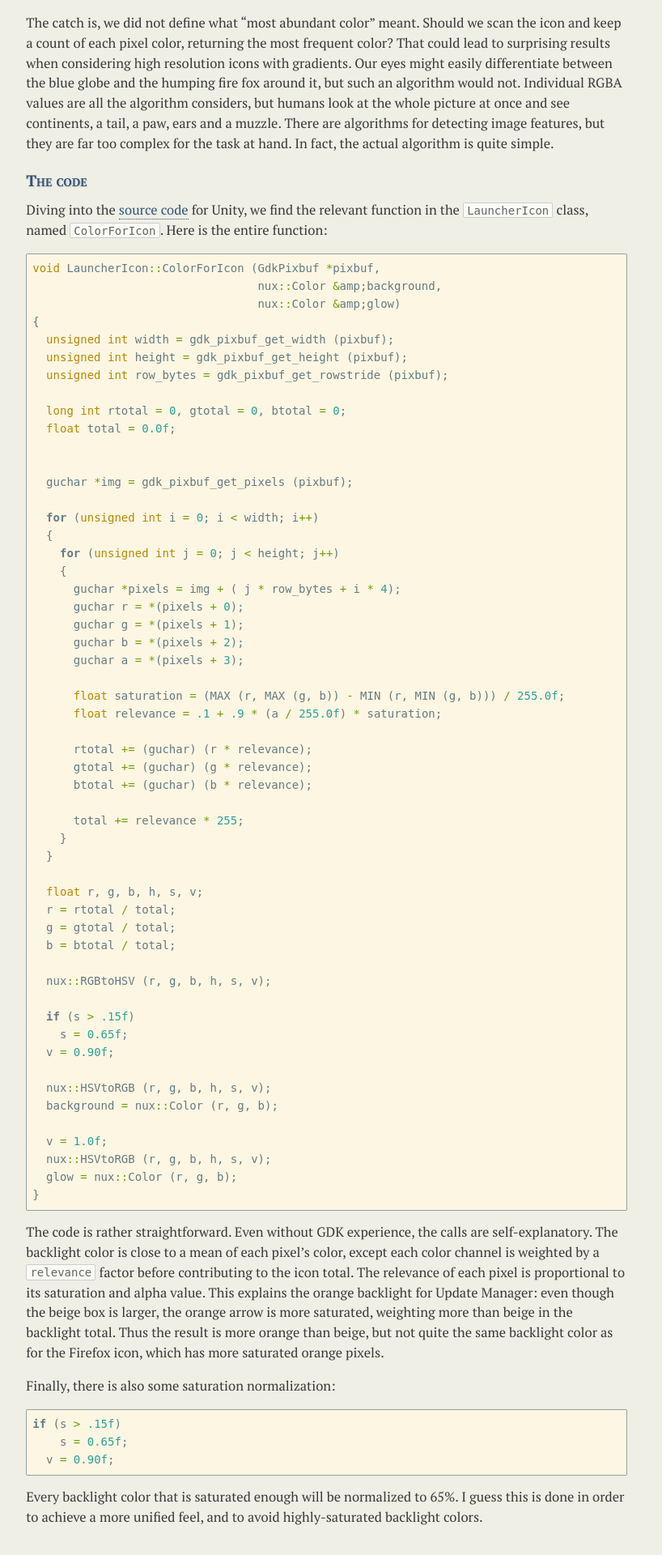
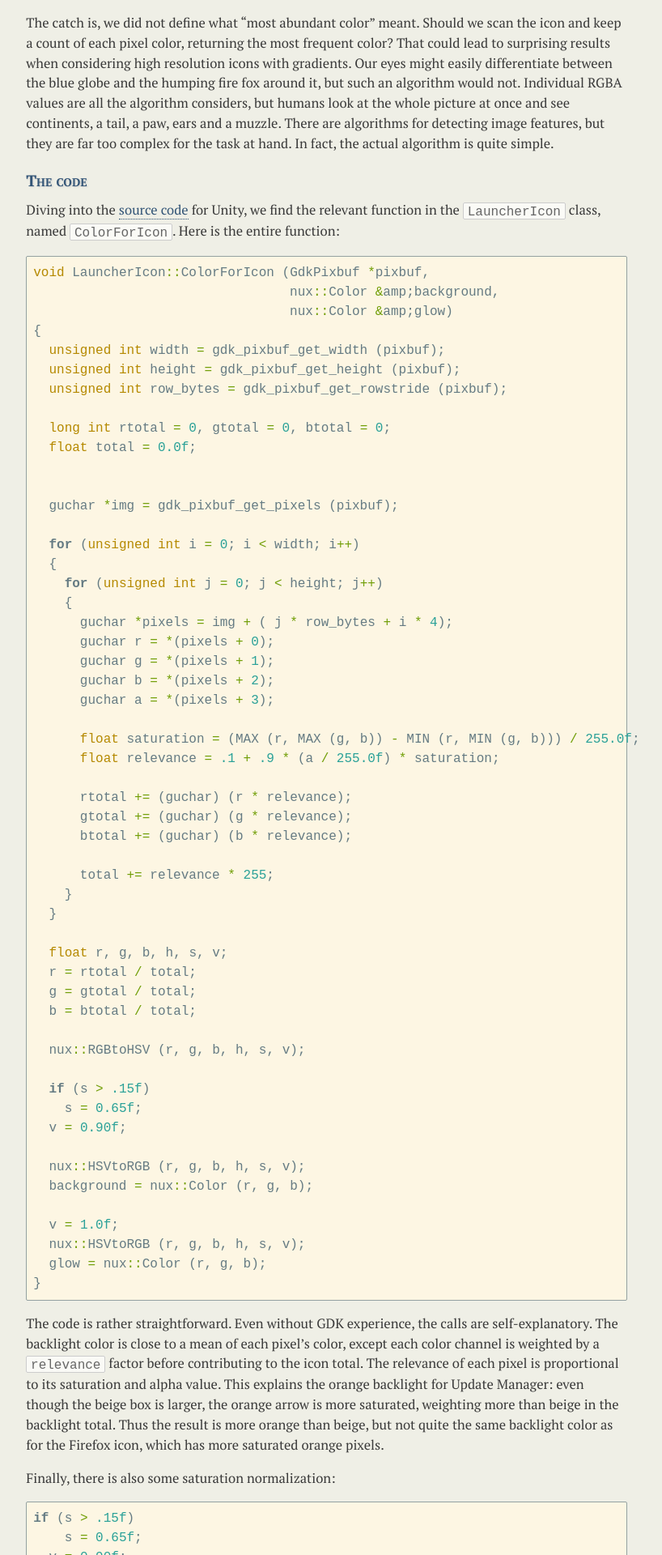
Before and after one commit to fmdkdd/fmdkdd.github.com, a Jekyll site: the page built from index.html, in a window 1280 px wide. Shown: the part 755-2675 px from the top of the page at 81% size, without its empty margins (216-1034 px from the left). Built offline with Jekyll 4.4.1, drawn with Linux system fonts in a browser that asks for light colours; Markdown is read by kramdown in place of the engine named in the settings.

Commit message:
Change monospace font

```diff
--- a/css/screen.css
+++ b/css/screen.css
@@ -179,8 +179,8 @@ article div.content h3 {
 }
 
 .highlight, article div.content code {
-	font-family: "DejaVu Sans Mono", monospace;
-	font-size: 14px;
+	font-family: "Ubuntu Mono", "Inconsolata", monospace;
+	font-size: 16px;
 }
 
 div.content > p > code {
```
